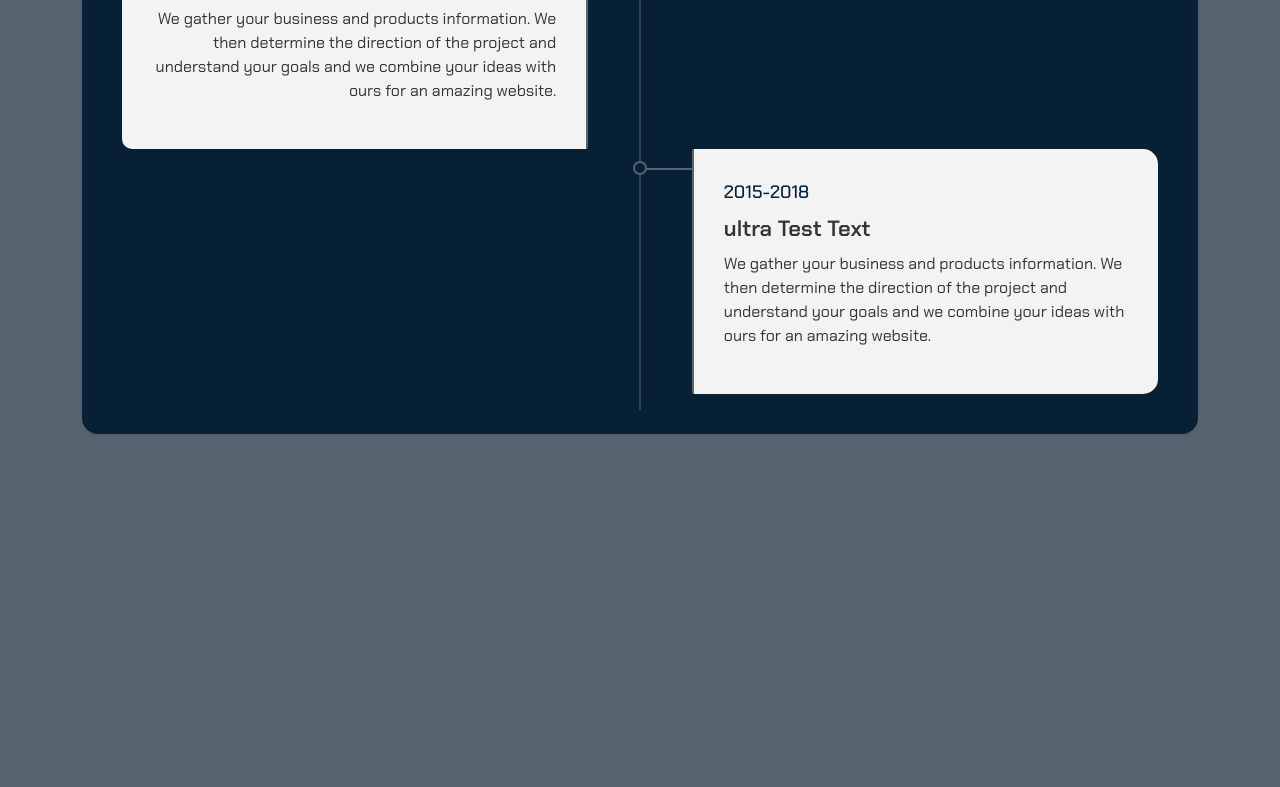
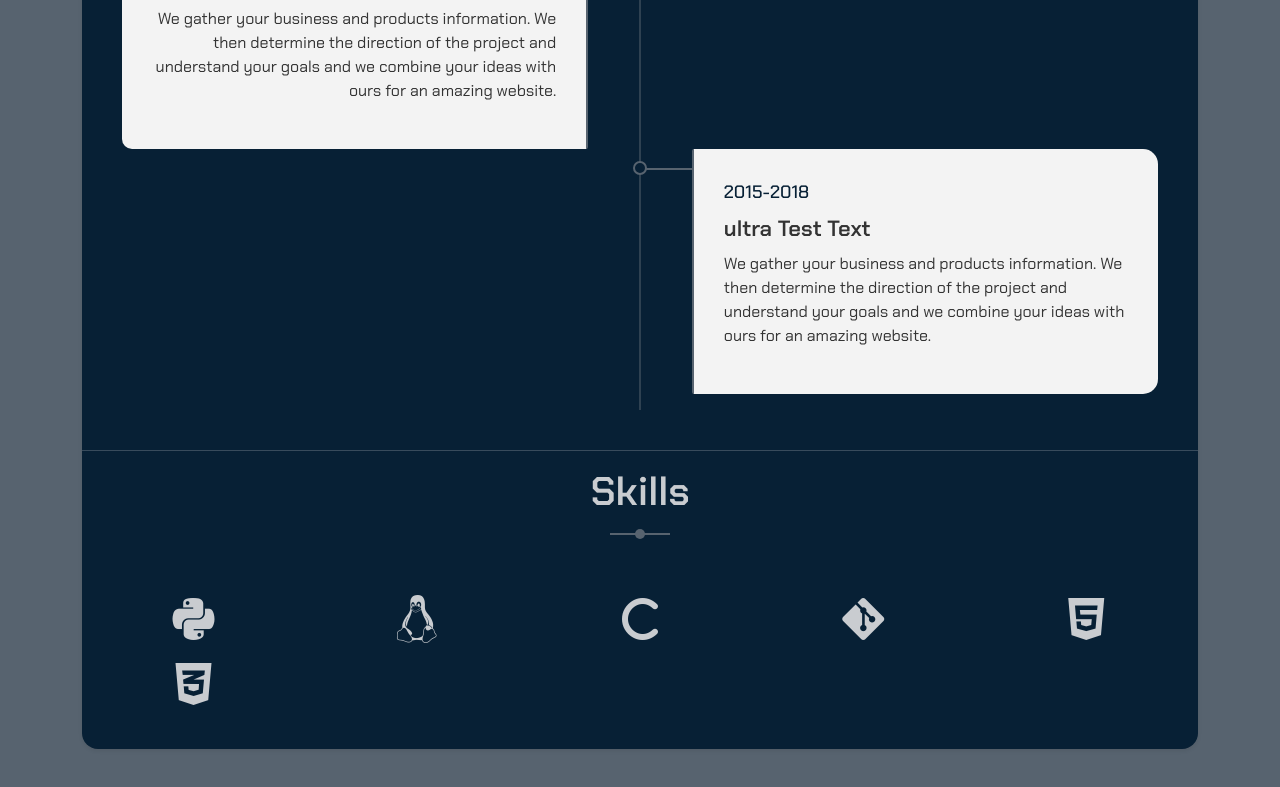
Before and after one commit to mammadnet/Cv, a plain HTML site: page index.html in a window 1280 px wide. Shown: the part 1516-2303 px from the top of the page. Before the commit the page ends 1998 px from the top, so only its background shows below. Drawn offline with nearby package versions, Linux system fonts and the light colour scheme.

Commit message:
create 'skills' section

```diff
--- a/index.html
+++ b/index.html
@@ -14,6 +14,7 @@
   <link
     href="https://fonts.googleapis.com/css2?family=Chakra+Petch:ital,wght@0,300;0,400;0,500;0,600;0,700;1,300;1,400;1,500&display=swap"
     rel="stylesheet">
+    <script src="https://kit.fontawesome.com/f16758c929.js" crossorigin="anonymous"></script>
 </head>
 
 
@@ -132,6 +133,47 @@
           </div>
         </div>
       </div>
+      <hr class="d-print-none">
+
+      <div class="skills">
+        <div class="row">
+          <div class="col-xl-8 mx-auto text-center">
+            <div class="section-title">
+              <h4>Skills</h4>
+            </div>
+          </div>
+        </div>
+
+        <div class="skills_content">
+
+          <div class="container mb-4">
+            <div class="row row-cols-3 row-cols-sm-3 row-cols-md-5 text-center">
+              <div class="col mb-3">
+                <i class="fa-brands fa-python fa-3x" title="python"></i>
+              </div>
+              <div class="col mb-3">
+                <i class="fa-brands fa-linux fa-3x" title="linux"></i>
+              </div>
+              <div class="col mb-3">
+                <i class="fa-solid fa-c fa-3x" title="C lang"></i>
+              </div>
+              <div class="col mb-3">
+                <i class="fa-brands fa-git-alt fa-3x" title="git"></i>
+              </div>
+              <div class="col mb-3">
+                <i class="fa-brands fa-html5 fa-3x" title="HTML"></i>
+              </div>
+              <div class="col mb-3">
+                <i class="fa-brands fa-css3-alt fa-3x" title="CSS"></i>
+              </div>
+
+
+            </div>
+
+          </div>
+        </div>
+      </div>
+
     </div>
 
   </div>
```
